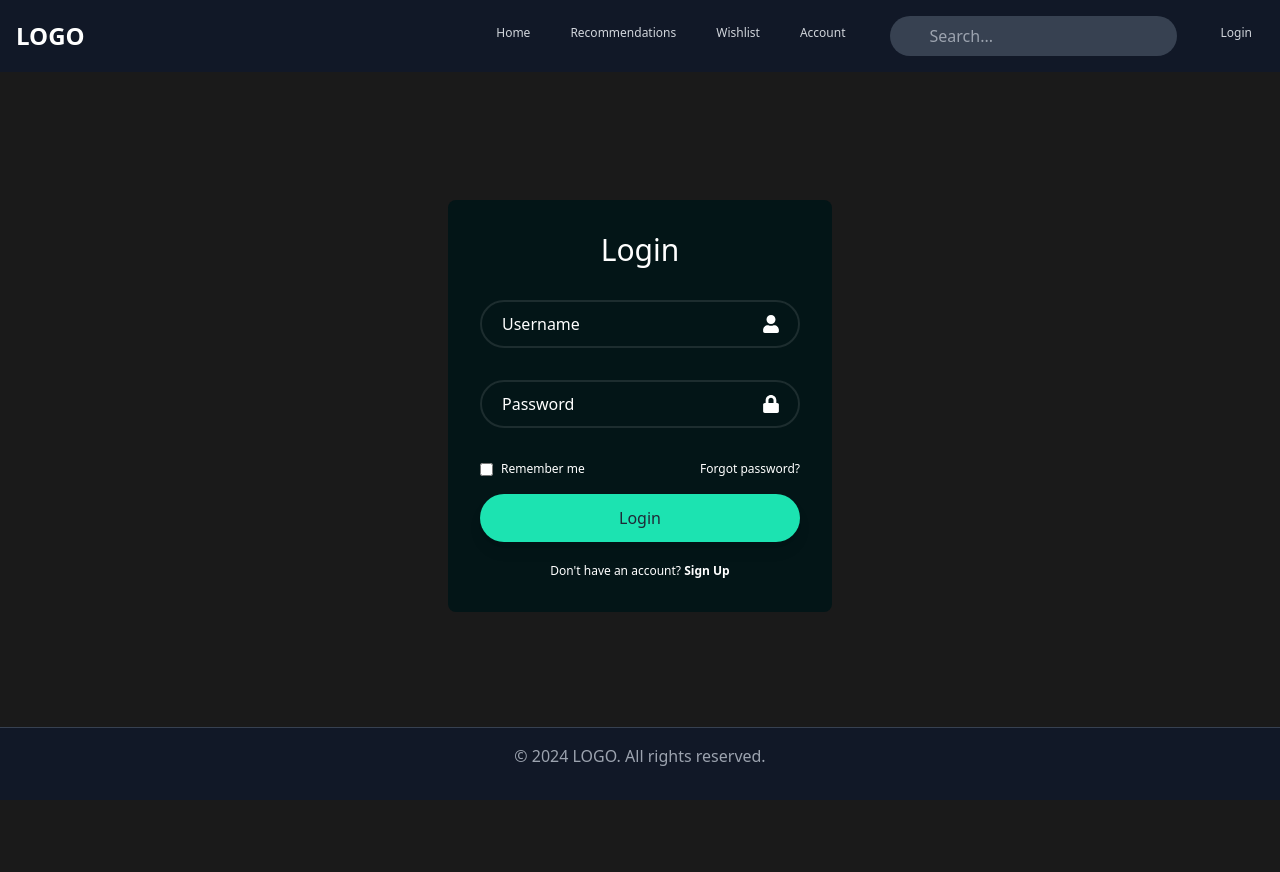
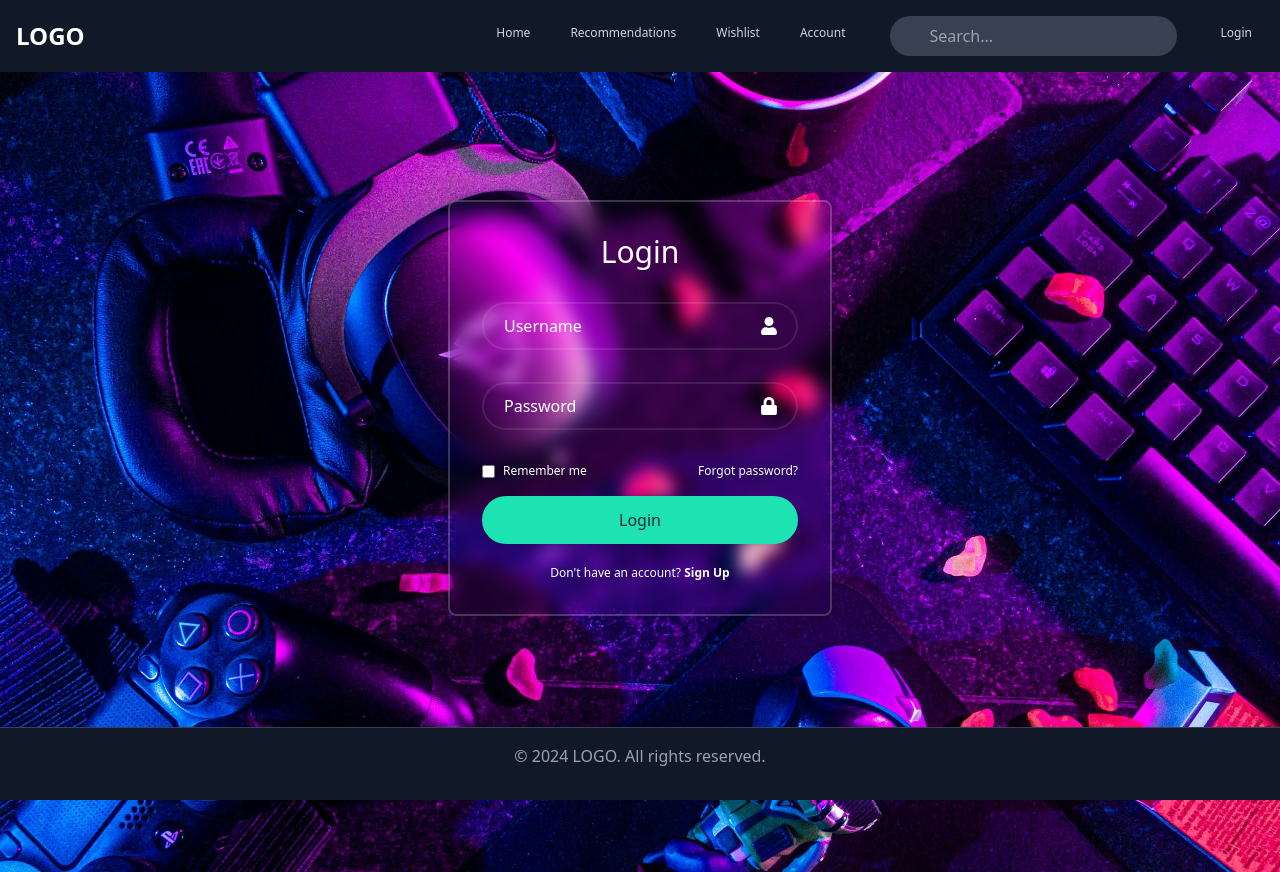
Before and after one commit to Hornpep/NewGameFinder, a React (Vite) app in the folder FE/: page /Login in a window 1280 px wide. Built offline with nearby package versions, Linux system fonts and the light colour scheme.

Commit message:
Background Images Login & SignUp Pages

```diff
--- a/FE/src/pages/Login.jsx
+++ b/FE/src/pages/Login.jsx
@@ -1,13 +1,15 @@
 import React from 'react';
-import { useNavigate, Link } from 'react-router-dom';
-import { toast }  from 'react-toastify';
-import { FaUser, FaLock, FaEnvelope } from 'react-icons/fa';
+import { FaUser, FaLock } from 'react-icons/fa';
+import { Link } from 'react-router-dom';
+import backgroundImage from '../assets/login-bg-pic.jpg';
 
-const Login = () => {
-
+function Login() {
   return (
-    <div className='flex justify-center items-center min-h-screen bg-background-900'>
-      <div className="w-96 h-auto bg-accent-950 rounded-lg text-white p-8 absolute top-40 left-1/2 transform -translate-x-1/2 mt-10">
+    <div
+      className="flex justify-center items-center min-h-screen"
+      style={{ backgroundImage: `url(${backgroundImage})`, backgroundSize: 'cover', backgroundPosition: 'center', backgroundRepeat: 'no-repeat' }}
+    >
+      <div className="w-96 h-auto transparent rounded-lg text-white p-8 absolute top-40 left-1/2 transform -translate-x-1/2 mt-10 border-2 border-white/20 backdrop-blur shadow-[0_0_10px_rgba(0,0,0,0.2)]">
         <form action="">
           <h1 className="text-3xl text-center mb-8">Login</h1>
 
--- a/FE/src/pages/SignUp.jsx
+++ b/FE/src/pages/SignUp.jsx
@@ -2,12 +2,16 @@ import React from 'react';
 import { useNavigate, Link } from 'react-router-dom';
 import { toast }  from 'react-toastify';
 import { FaUser, FaLock, FaEnvelope } from 'react-icons/fa';
+import backgroundImage from '../assets/signup-bg-pic.jpg';
 
 const Signup = () => {
 
   return (
-    <div className='flex justify-center items-center min-h-screen bg-background-900'>
-      <div className="w-96 h-auto bg-accent-950 rounded-lg text-white p-8 absolute top-40 left-1/2 transform -translate-x-1/2 mt-10">
+    <div
+      className="flex justify-center items-center min-h-screen"
+      style={{ backgroundImage: `url(${backgroundImage})`, backgroundSize: 'cover', backgroundPosition: 'center', backgroundRepeat: 'no-repeat' }}
+    >
+      <div className="w-96 h-auto bg-black/30 rounded-lg text-white p-8 absolute top-40 left-1/2 transform -translate-x-1/2 mt-10 border-2 border-white/20 backdrop-blur shadow-[0_0_15px_rgba(0,0,0,0.5)]">
         <form action="">
           <h1 className="text-3xl text-center mb-8">Sign Up</h1>
 
```
Also changed, not shown: FE/src/assets/login-bg-pic.jpg (added), FE/src/assets/signup-bg-pic.jpg (added).
